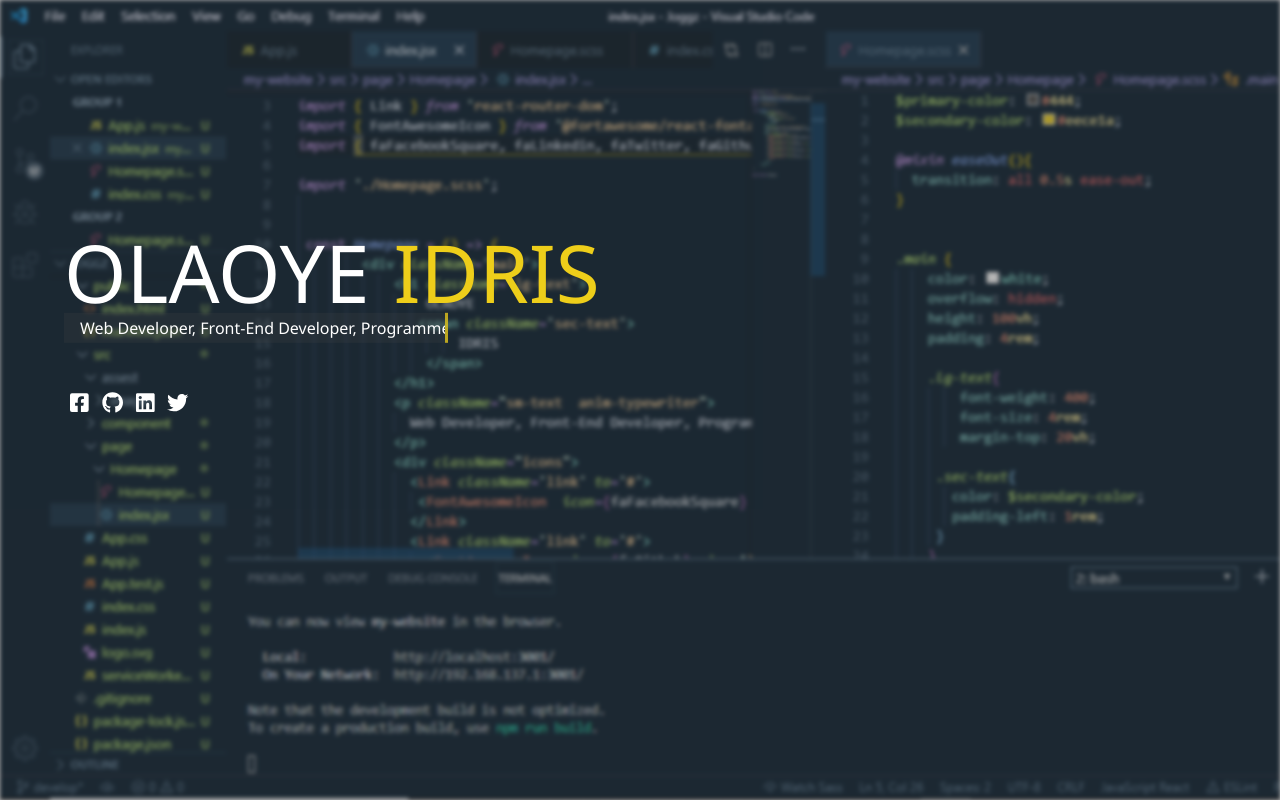
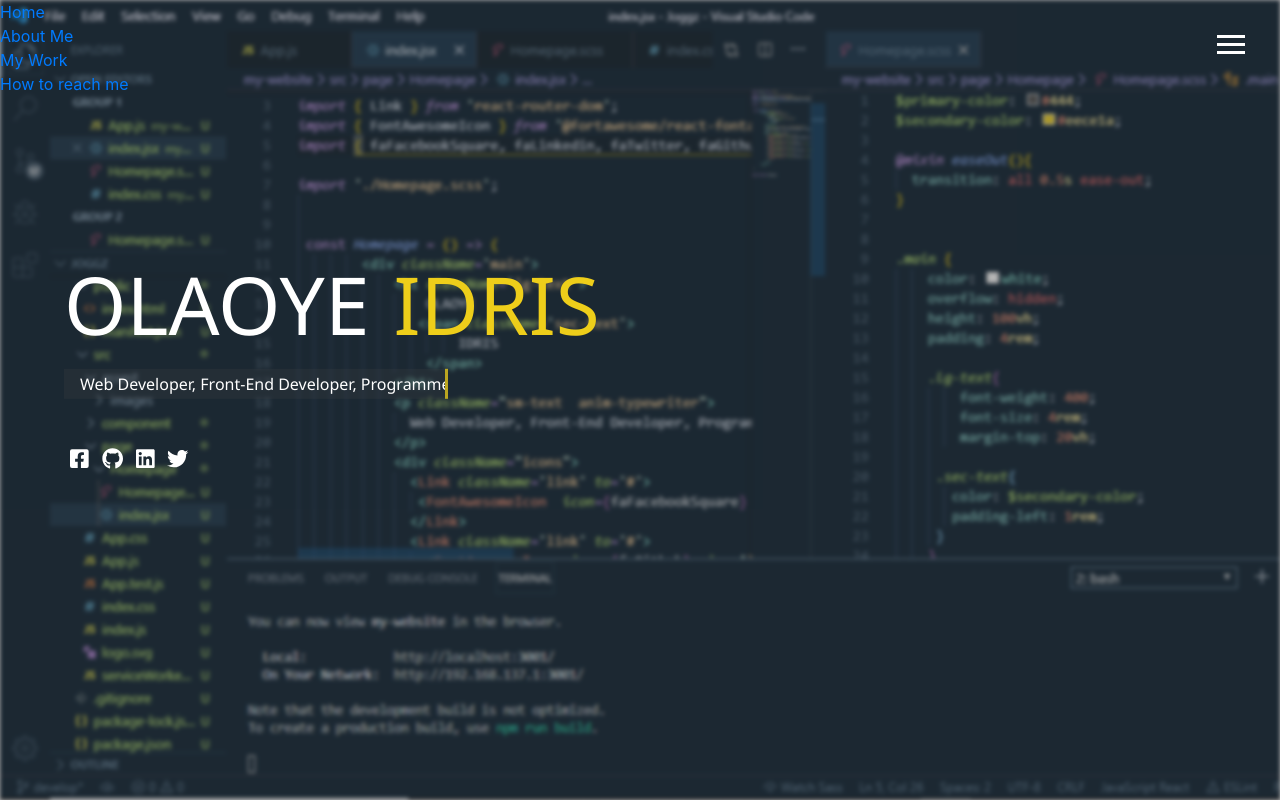
Before and after one commit to Joggz/Joggz, a React (Create React App) app in the folder my-website/: page / in a window 1280 px wide. Built offline with nearby package versions, Linux system fonts and the light colour scheme; the HTML template or start-up script is replaced by a standard one.

Commit message:
adds Menu components

```diff
--- a/my-website/src/App.js
+++ b/my-website/src/App.js
@@ -1,11 +1,13 @@
 import React from 'react';
 import Homepage from './page/Homepage';
+import Header from './component/Header/index';
 
 
 function App() {
   return (
     <div className="App">
-     <Homepage />
+     <Header />
+     <Homepage/>
     </div>
   );
 }
--- /dev/null
+++ b/my-website/src/component/Header/_menu.scss
@@ -0,0 +1,37 @@
+@import '../../page/Homepage/config';
+
+.menu-btn {
+    position: absolute;
+    z-index: 5;
+    right: 35px;
+    top: 35px;
+    cursor: pointer;
+    @include easeOut();
+
+
+    .btn-line {
+        width: 28px;
+        height: 3px;
+        margin-bottom: 5px;
+        background: white;
+        @include easeOut()
+    }
+
+    &.close {
+        transform: rotate(180deg);
+
+        .btn-line {
+            &:nth-child(1){
+                transform: rotate(45deg) translate(5px, 7px);
+            }
+
+            &:nth-child(2){
+              opacity: 0;
+            }
+
+            &:nth-child(3){
+              transform: rotate(-45deg) translate(5px, -6px);
+            }
+        }
+    }
+}
--- /dev/null
+++ b/my-website/src/component/Header/header.scss
@@ -0,0 +1 @@
+@import './menu';
--- a/my-website/src/component/Header/index.jsx
+++ b/my-website/src/component/Header/index.jsx
@@ -1,13 +1,74 @@
 import React from 'react';
 
+import { Link } from 'react-router-dom';
+import ReactDOM from 'react-dom';
+import { Route } from 'react-router-dom';
 
-import './homepage.scss';
+import './header.scss';
 
-const Header = () => (
-        <div>
 
+
+class Header extends React.Component{
+  constructor(){
+    super();
+    this.state = {
+      addClose: false,
+      addShow: false
+    }
+  }
+
+  toggle = () => {
+    this.setState({
+      addClose: !this.state.addClose,
+      addShow: !this.state.addShow
+    })
+  }
+
+
+  render(){
+
+     let closeClass = ['menu-btn'];
+      let showClass = [];
+
+    if(this.state.addClose){
+      closeClass.push('close')
+    }
+
+    if(this.state.addShow){
+      showClass.push('show')
+    }
+
+    return(
+      <div className='header'>
+      <div className={`${closeClass.join(' ')}`} onClick={this.toggle}>
+        <div className="btn-line"></div>
+        <div className="btn-line"></div>
+        <div className="btn-line"></div>
+      </div>
+      <nav className={`${showClass.join(' ')} menu`} >
+        <div className="display-pic">
+          <div className="portrait"></div>
         </div>
+        <ul className={`${showClass.join(' ')} menu-nav`}>
+          <li className={`${showClass.join(' ')} nav-item`}>
+            <Link to=''>Home</Link>
+          </li>
+          <li className={`${showClass.join(' ')} nav-item`}>
+            <Link to=''>About Me</Link>
+          </li>
+          <li className={`${showClass.join(' ')} nav-item`}>
+            <Link to=''>My Work</Link>
+          </li>
+          <li className={`${showClass.join(' ')} nav-item`}>
+            <Link to=''>How to reach me</Link>
+          </li>
+        </ul>
+      </nav>
+    </div>
     )
+  }
+
+}
 
 
 export default  Header;
--- a/my-website/src/index.css
+++ b/my-website/src/index.css
@@ -12,3 +12,9 @@
   font-family: source-code-pro, Menlo, Monaco, Consolas, "Courier New",
     monospace;
 }
+
+*{
+  box-sizing: border-box;
+  margin: 0;
+  padding: 0;
+}
--- a/my-website/src/page/Homepage/Homepage.scss
+++ b/my-website/src/page/Homepage/Homepage.scss
@@ -1,41 +1,4 @@
-$primary-color: #444;
-$secondary-color: #eece1a;
-$show-image: true;
-$homepage-image: url(../../assest/images/homepage.png);
-$background-opacity: 0.4;
-
-@mixin easeOut(){
-  transition: all 0.5s ease-out;
-}
-
-@mixin bg-img(){
-  @if $show-image {
-    .bg-img {
-      background: $homepage-image;
-      background-attachment: fixed;
-      background-size: cover;
-      filter: blur(2px);
-      position:absolute;
-      top: 0;
-      right: 0;
-      width: 100vw;
-      height: 100vh;
-      z-index: -999;
-
-    }
-    &:after{
-      content: '';
-      position: absolute;
-      top: 0;
-      right: 0;
-      width: 100vw;
-      height: 100vh;
-      z-index: -1;
-      background: rgba($primary-color, $background-opacity);
-    }
-  }
-}
-
+@import './config';
 .main {
     font-family: 'Segoe UI', Tahoma, Geneva, Verdana, sans-serif;
     max-height: 100vh;
@@ -46,12 +9,12 @@
     color: white;
     overflow: hidden;
     padding: 4rem;
-    z-index: 99;
+    z-index: 2;
 
     .lg-text{
         font-weight: 300;
         font-size: 5rem;
-        margin-top: 20vh;
+        margin-top: 10vh;
         z-index: 1;
 
      .sec-text{
@@ -62,10 +25,10 @@
 
     }
     .sm-text {
-      margin-bottom:2rem;
+      margin:2rem 0;
       padding: 0.2rem 1rem;
       font-weight: 400;
-      width: 25rem;
+      width: 35rem;
       background: rgba(lighten($primary-color, 2),0.2);
       border-right: 3px solid rgba($secondary-color,.75);
       white-space: nowrap;
--- /dev/null
+++ b/my-website/src/page/Homepage/config.scss
@@ -0,0 +1,37 @@
+$primary-color: #444;
+$secondary-color: #eece1a;
+$show-image: true;
+$homepage-image: url(../../assest/images/homepage.png);
+$background-opacity: 0.4;
+
+@mixin easeOut(){
+  transition: all 0.5s ease-out;
+}
+
+@mixin bg-img(){
+  @if $show-image {
+    .bg-img {
+      background: $homepage-image;
+      background-attachment: fixed;
+      background-size: cover;
+      filter: blur(2px);
+      position:absolute;
+      top: 0;
+      right: 0;
+      width: 100vw;
+      height: 100vh;
+      z-index: -999;
+
+    }
+    &:after{
+      content: '';
+      position: absolute;
+      top: 0;
+      right: 0;
+      width: 100vw;
+      height: 100vh;
+      z-index: -1;
+      background: rgba($primary-color, $background-opacity);
+    }
+  }
+}
```
Also changed, not shown: my-website/src/component/Header/headee.scss (deleted).
